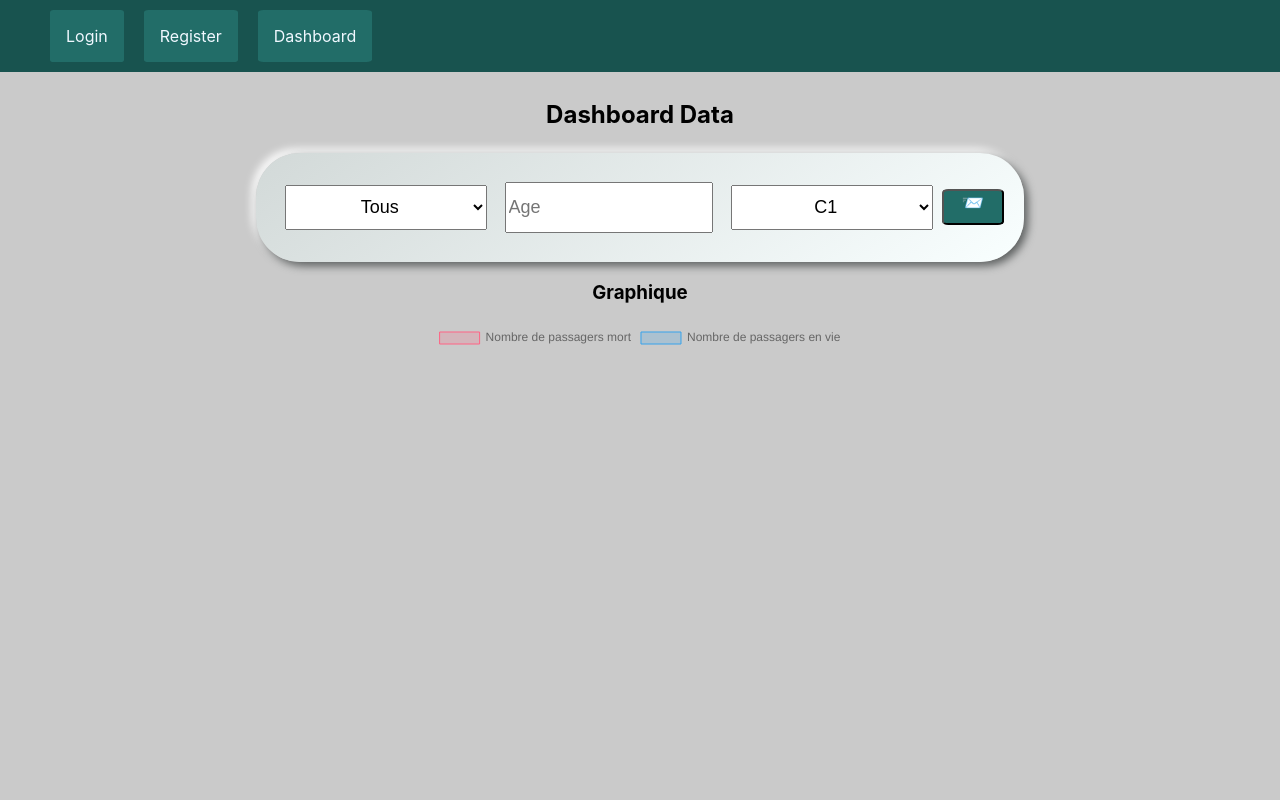
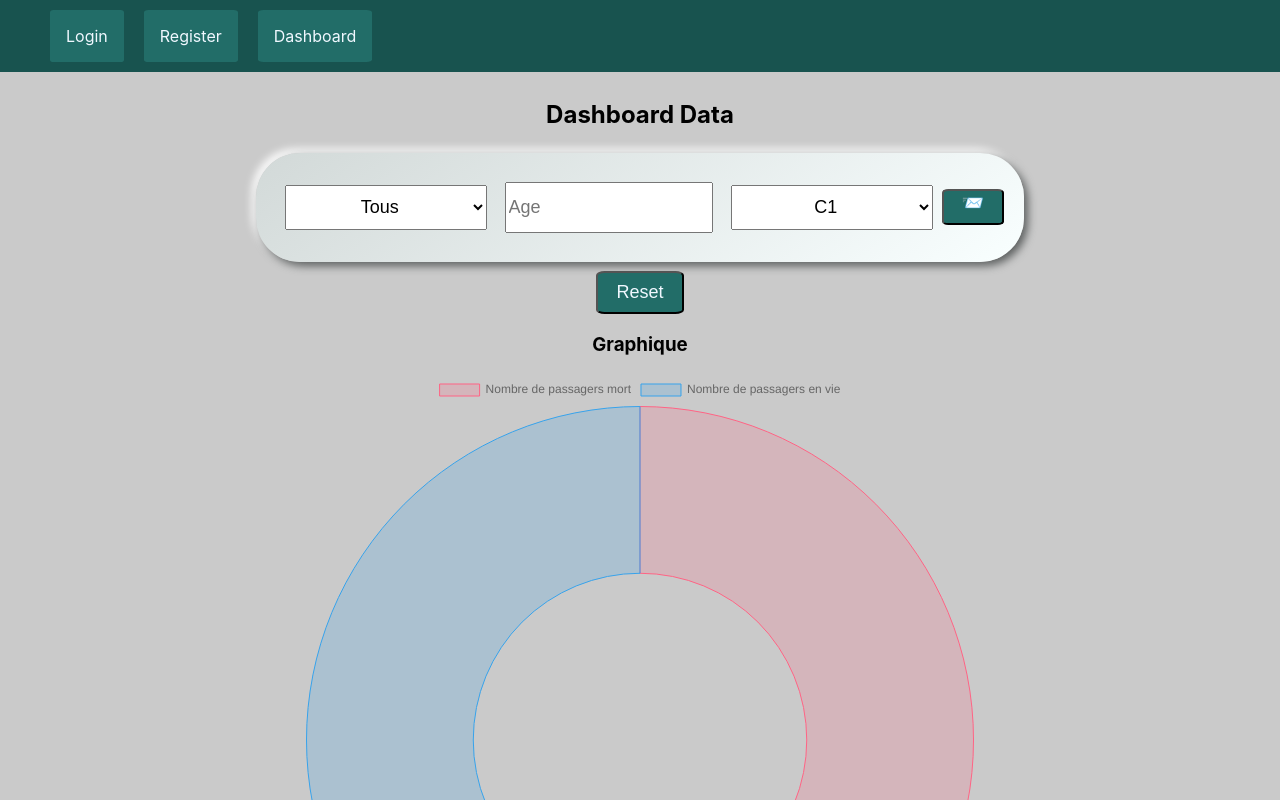
Before and after one commit to Bricevsc/TitanicDataFront, a React (Create React App) app: page /dashboard in a window 1280 px wide. Shown: the top 800 px of the page. Built offline with nearby package versions, Linux system fonts and the light colour scheme.

Commit message:
✨ reset data

```diff
--- a/src/components/FormDashboard.jsx
+++ b/src/components/FormDashboard.jsx
@@ -9,8 +9,8 @@ const FormDashboard = () => {
   const [sex, setSex] = useState("");
   const [age, setAge] = useState("");
   const [pclass, setPclass] = useState("");
-  const [passengerDead] = useState("");
-  const [passengerAlive] = useState("");
+  const [passengerDead, setPassengerDead] = useState("1");
+  const [passengerAlive, setPassengerAlive] = useState("1");
 
   const sendForm = async (e) => {
     console.log(sex, age, pclass);
@@ -34,7 +34,7 @@ const FormDashboard = () => {
     labels: ["Nombre de passagers mort", "Nombre de passagers en vie"],
     datasets: [
       {
-        label: "# of Votes",
+        label: "Passengers",
         data: [passengerDead, passengerAlive],
         backgroundColor: ["rgba(255, 99, 132, 0.2)", "rgba(54, 162, 235, 0.2)"],
         borderColor: ["rgba(255, 99, 132, 1)", "rgba(54, 162, 235, 1)"],
@@ -42,6 +42,11 @@ const FormDashboard = () => {
       },
     ],
   };
+
+  const clearData = () => {
+    setPassengerDead("");
+    setPassengerAlive("");
+  }
 
   return (
     <div id="formdashboard">
@@ -79,6 +84,7 @@ const FormDashboard = () => {
           <button className="sendbutton">📨</button>
         </div>
       </form>
+      <button className="reset" onClick={clearData}>Reset</button>
       <div className="chartBox">
         <h3>Graphique</h3>
         <Doughnut data={data} />
--- a/src/index.css
+++ b/src/index.css
@@ -17,11 +17,22 @@ h2 {
   padding-bottom: 0.5vh;
   padding-top: 1vh;
 }
-form{
-  width: 60%
+form {
+  width: 60%;
 }
-p{
+p {
   padding: 20px;
+}
+button {
+  text-decoration: none;
+  list-style: none;
+  font-size: large;
+  padding-left: 1em;
+  padding-right: 1em;
+  padding-bottom: 0.5em;
+  background-color: #226d68;
+  color: aliceblue;
+  border-radius: 10%;
 }
 .navbar {
   display: flex;
@@ -42,12 +53,15 @@ p{
   margin: 1em;
   background-color: #226d68;
 }
-#formregister, #formlogin, #formdashboard{
+#formregister,
+#formlogin,
+#formdashboard {
   display: flex;
   align-items: center;
   flex-direction: column;
 }
-.formregister, .formlogin{
+.formregister,
+.formlogin {
   display: flex;
   align-items: center;
   flex-direction: column;
@@ -56,7 +70,7 @@ p{
   background: linear-gradient(145deg, #d2d9d8, #f9ffff);
   box-shadow: 4px 4px 8px #5d6060, -4px -4px 8px #ffffff;
 }
-.formdashboard{
+.formdashboard {
   display: flex;
   align-items: center;
   flex-direction: row;
@@ -65,47 +79,42 @@ p{
   background: linear-gradient(145deg, #d2d9d8, #f9ffff);
   box-shadow: 4px 4px 8px #5d6060, -4px -4px 8px #ffffff;
 }
-.formregister input , .formlogin input , .formdashboard input{
+.formregister input,
+.formlogin input,
+.formdashboard input {
   text-align: left;
   width: 60%;
   margin: 0.5em;
   height: 2.5em;
   font-size: large;
 }
-.formdashboard select{
+.formdashboard select {
   text-align: center;
   width: 60%;
   margin: 0.5em;
   height: 2.5em;
   font-size: large;
 }
-.formregister button, .formlogin button, .formdashboard button{
+
+#formregister a,
+#formlogin a {
   text-decoration: none;
-  list-style: none;
-  font-size: large;
-  padding-left: 1em;
-  padding-right: 1em;
-  padding-bottom: 0.5em;
-  background-color: #226d68;
-  color: aliceblue;
-  border-radius: 10%;
+  margin-top: 2vh;
+  color: black;
 }
-#formregister a, #formlogin a{
-  text-decoration: none;
-  margin-top: 2vh ;
-  color: black;
- }
 
- .warning {
+.warning {
   background-color: red;
   color: white;
   font-weight: bolder;
- }
-
- .chartBox {
+}
+.reset{
+  margin-top: 0.5em;
+  padding-top: 0.5em;
+}
+.chartBox {
   width: 700px;
   display: flex;
   align-items: center;
   flex-direction: column;
-
 }
```
